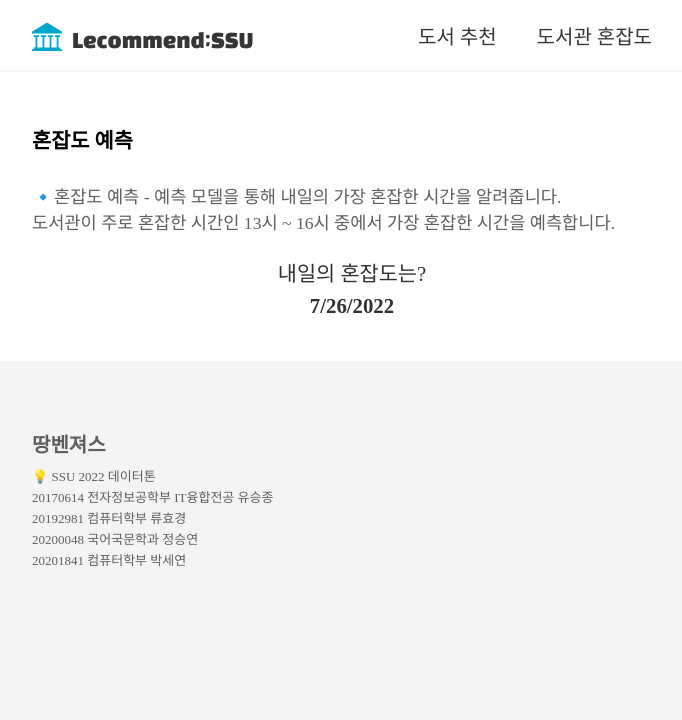
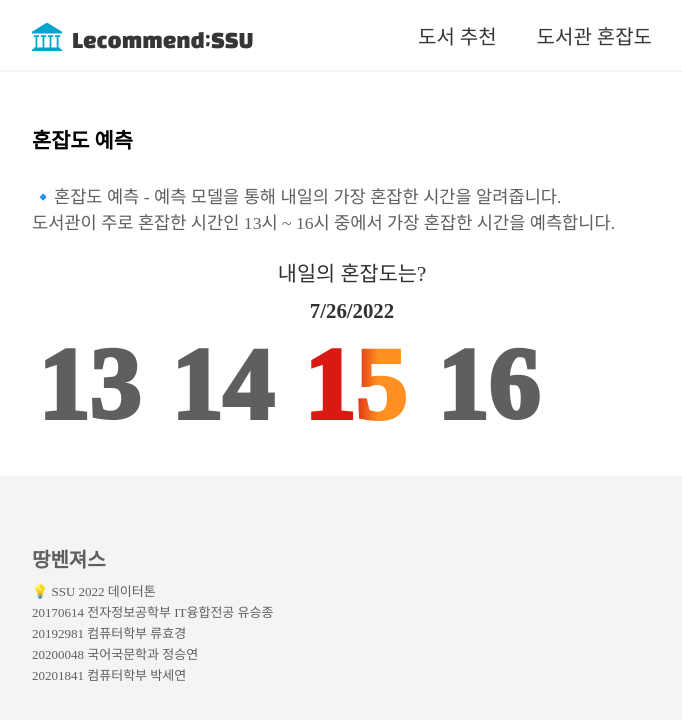
Before and after one commit to seyxxn/lecommendSSU, a React (Create React App) app in the folder lecommend-ssu/: page /predictCongestion in a window 1280 px wide. Shown: the top 720 px of the page, without its empty margins (288-970 px from the left). Built offline with nearby package versions, Linux system fonts and the light colour scheme.

Commit message:
혼잡도 예측 페이지 완성

```diff
--- a/lecommend-ssu/src/App.css
+++ b/lecommend-ssu/src/App.css
@@ -477,5 +477,32 @@ select::-ms-expand {
 }
 
 .date {
+  margin-top: 5px;
+  margin-bottom: 10px;
   font-weight: 700;
 }
+
+.predictCongestionTime {
+  display: inline;
+  margin: 0 auto;
+  padding-left: 5px;
+  text-align: center;
+  justify-content: center;
+  margin-top: 50px;
+  height: 80px;
+  line-height: 100px;
+  font-style: normal;
+  font-weight: 1000;
+  font-size: 8vw;
+}
+
+.notCongestion {
+  color: #5f5f5f;
+}
+
+.mostCongestion {
+  background: linear-gradient(90deg, #da1912 39.85%, #ff9021 60.53%);
+  -webkit-background-clip: text;
+  -webkit-text-fill-color: transparent;
+  background-clip: text;
+}
--- a/lecommend-ssu/src/pages/PredictCongestion.jsx
+++ b/lecommend-ssu/src/pages/PredictCongestion.jsx
@@ -6,7 +6,7 @@ function predictCongestion() {
   // 오늘날의 년, 월, 일 데이터
   const day = d.getDate();
 
-  // 어제 날짜 구하기
+  // 내일 날짜 구하기
   const tomorrow = new Date(new Date().setDate(day + 1)).toLocaleDateString();
 
   return (
@@ -21,6 +21,10 @@ function predictCongestion() {
       <div className="content">
         <div className="content-title">내일의 혼잡도는?</div>
         <div className="content-title date">{tomorrow}</div>
+        <div className="predictCongestionTime notCongestion"> 13 </div>
+        <div className="predictCongestionTime notCongestion"> 14 </div>
+        <div className="predictCongestionTime mostCongestion"> 15 </div>
+        <div className="predictCongestionTime notCongestion"> 16 </div>
       </div>
     </div>
   );
```
